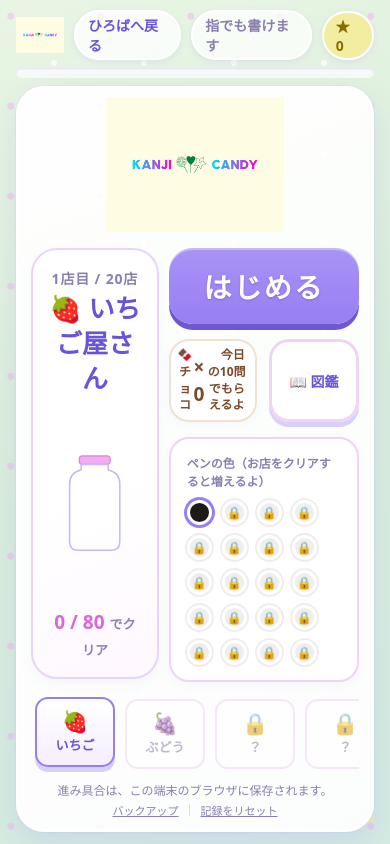
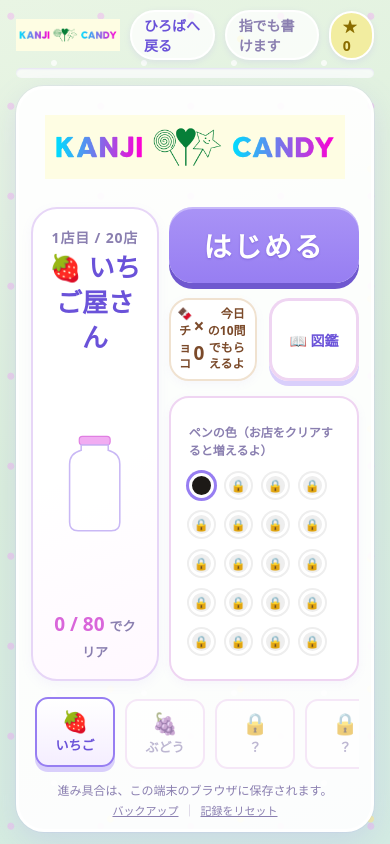
Before and after one commit to ainotenoue/ainotenoue.github.io, a plain HTML site: page kanji-candy-preview/index.html in a window 390 px wide. Drawn offline with Linux system fonts and the light colour scheme; a web font is replaced by a local one.

Commit message:
KANJI candy v1.6 preview: crop logo to wordmark and align pen/shop bottom edges

```diff
--- a/kanji-candy-preview/index.html
+++ b/kanji-candy-preview/index.html
@@ -382,12 +382,43 @@
   #start .logo-l{max-width:none;margin:0 auto 8px;flex:none}
   #start .logo-l .brand-logo-img{display:block;height:clamp(88px,16vh,160px);width:auto;max-width:100%;object-fit:contain;margin:auto}
   @media(max-height:760px){#start .logo-l .brand-logo-img{height:clamp(64px,13vh,110px)}}
+
+  /* === v1.6: wide logo crop, aligned lower edges === */
+  .logo-s .logo-crop{display:block;position:relative;overflow:hidden;width:150px;height:39px;border-radius:0;background:transparent}
+  .logo-s .logo-crop img{position:absolute;width:150px;height:150px;max-width:none;max-height:none;object-fit:cover;left:0;top:50%;transform:translateY(-50%)}
+  #start .card{justify-content:flex-start}
+  #start .logo-l{display:flex;align-items:center;justify-content:center;width:100%;max-width:none;margin:0 auto 10px;height:100px;flex:none}
+  #start .logo-l .logo-crop{position:relative;display:block;overflow:hidden;width:490px;height:96px;background:transparent}
+  #start .logo-l .logo-crop img{position:absolute;display:block;width:490px;height:490px;max-width:none;max-height:none;object-fit:cover;left:0;top:50%;transform:translateY(-50%)}
+  #start .homegrid{flex:1 1 auto;min-height:0;margin:0 auto 10px;align-items:stretch}
+  #start .shopcard{min-height:0;justify-content:flex-start}
+  #start .homeside{height:100%;min-height:0;align-self:stretch;justify-content:flex-start}
+  #start .pens{flex:1 1 auto;min-height:0;display:flex;flex-direction:column;justify-content:center;padding:18px 18px}
+  #start .pens .t{margin-bottom:14px}
+  #start .pens .dots{align-content:center;row-gap:14px;column-gap:12px}
+  #start .jar{min-height:0;max-height:250px}
+  @media(max-height:760px){
+    #start .logo-l{height:70px;margin-bottom:6px}
+    #start .logo-l .logo-crop{width:360px;height:68px}
+    #start .logo-l .logo-crop img{width:360px;height:360px}
+    #start .homegrid{margin-bottom:6px}
+    #start .pens{padding:10px 13px}
+    #start .pens .t{margin-bottom:7px}
+    #start .pens .dots{row-gap:8px;column-gap:9px}
+    #start .jar{max-height:175px}
+  }
+  @media(max-width:760px){
+    .logo-s .logo-crop{width:104px;height:32px}
+    .logo-s .logo-crop img{width:104px;height:104px}
+    #start .logo-l .logo-crop{width:300px;height:64px}
+    #start .logo-l .logo-crop img{width:300px;height:300px}
+  }
 </style>
 </head>
 <body>
 <div class="app">
   <header>
-    <h1 class="logo-s"><img src="../img/kanji-candy-logo.png" alt="KANJI CANDY" class="brand-logo-img"></h1>
+    <h1 class="logo-s"><span class="logo-crop"><img src="../img/kanji-candy-logo.png" alt="KANJI CANDY" class="brand-logo-img"></span></h1>
     <div class="meta">
       <a class="pill home" href="https://ainotenoue.github.io/">ひろばへ戻る</a>
       <span class="pill" id="penPill">指でも書けます</span>
@@ -399,7 +430,7 @@
   <!-- スタート（ホーム） -->
   <section class="screen active" id="start">
     <div class="card center scroll">
-      <div class="logo-l"><img src="../img/kanji-candy-logo.png" alt="KANJI CANDY" class="brand-logo-img"></div>
+      <div class="logo-l"><span class="logo-crop"><img src="../img/kanji-candy-logo.png" alt="KANJI CANDY" class="brand-logo-img"></span></div>
 
       <div class="homegrid">
         <div class="shopcard">
```
